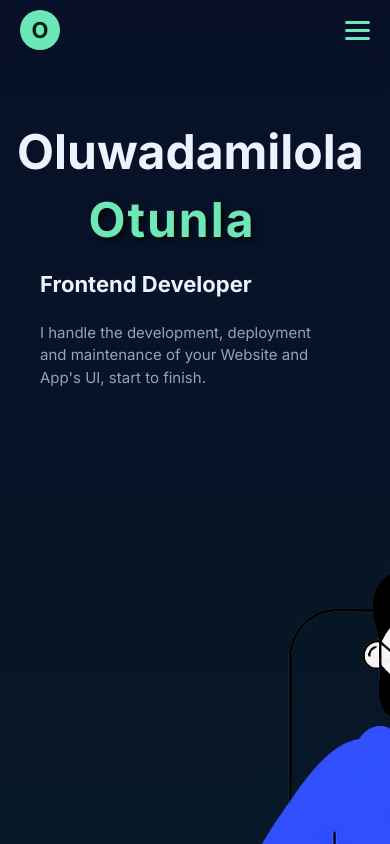
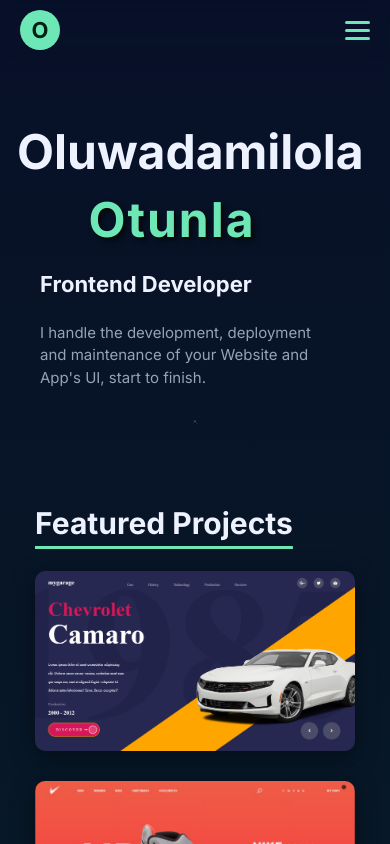
Before and after one commit to SoftWare00750/_portfolio, a React (Create React App) app in the folder portfolio/: page / in a window 390 px wide. Built offline with nearby package versions, Linux system fonts and the light colour scheme.

Commit message:
commit 4

```diff
--- a/portfolio/src/responsive.css
+++ b/portfolio/src/responsive.css
@@ -310,7 +310,7 @@
     transform: none;
     width: auto;
     max-width: 370px;
-    height: 0.6%;
+    height: 6px;
     margin: 40px auto 0;
     display: block;
   }
```
